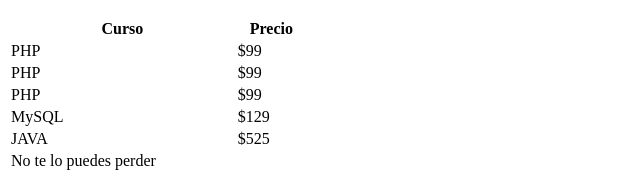
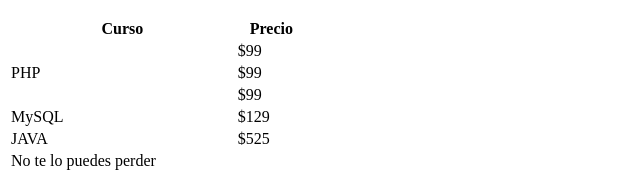
Before and after one commit to JesusDiaz08/Desarrollo-Web, a plain HTML site: page html/indexx.html in a window 1280 px wide. Shown: the part 2061-2250 px from the top of the page, 0-640 px from the left. Drawn offline with Linux system fonts and the light colour scheme.

Commit message:
Usando rowspan

```diff
--- a/html/indexx.html
+++ b/html/indexx.html
@@ -138,17 +138,15 @@
             <tbody>
                 <!--Aqui utilizaremos rowspan y colspan-->
                 <tr>
-                    <td>PHP</td>
+                    <td rowspan="3">PHP</td>
                     <td>$99</td>
                 </tr>
 
                 <tr>
-                    <td>PHP</td>
                     <td>$99</td>
                 </tr>
 
                 <tr>
-                    <td>PHP</td>
                     <td>$99</td>
                 </tr>
 
```
